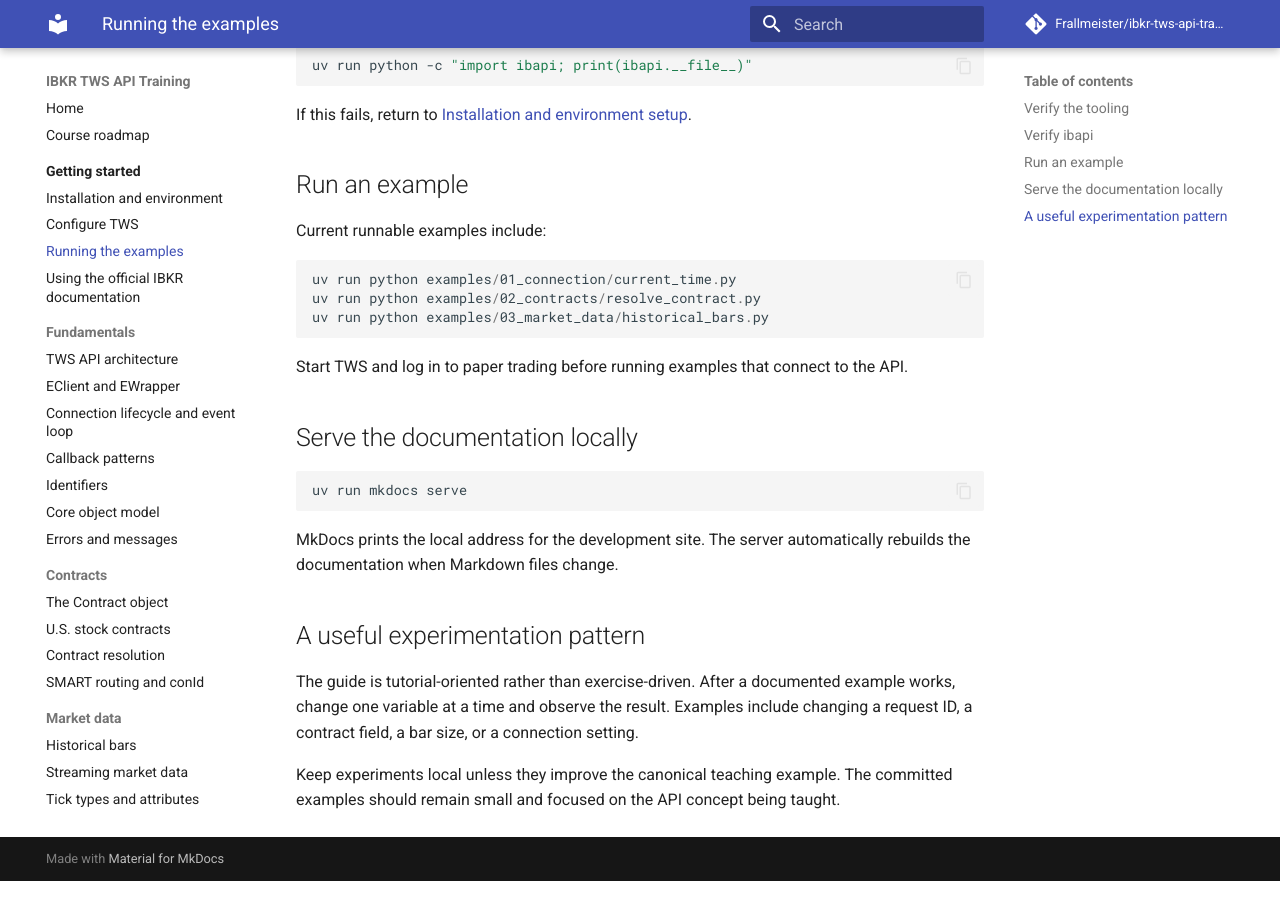
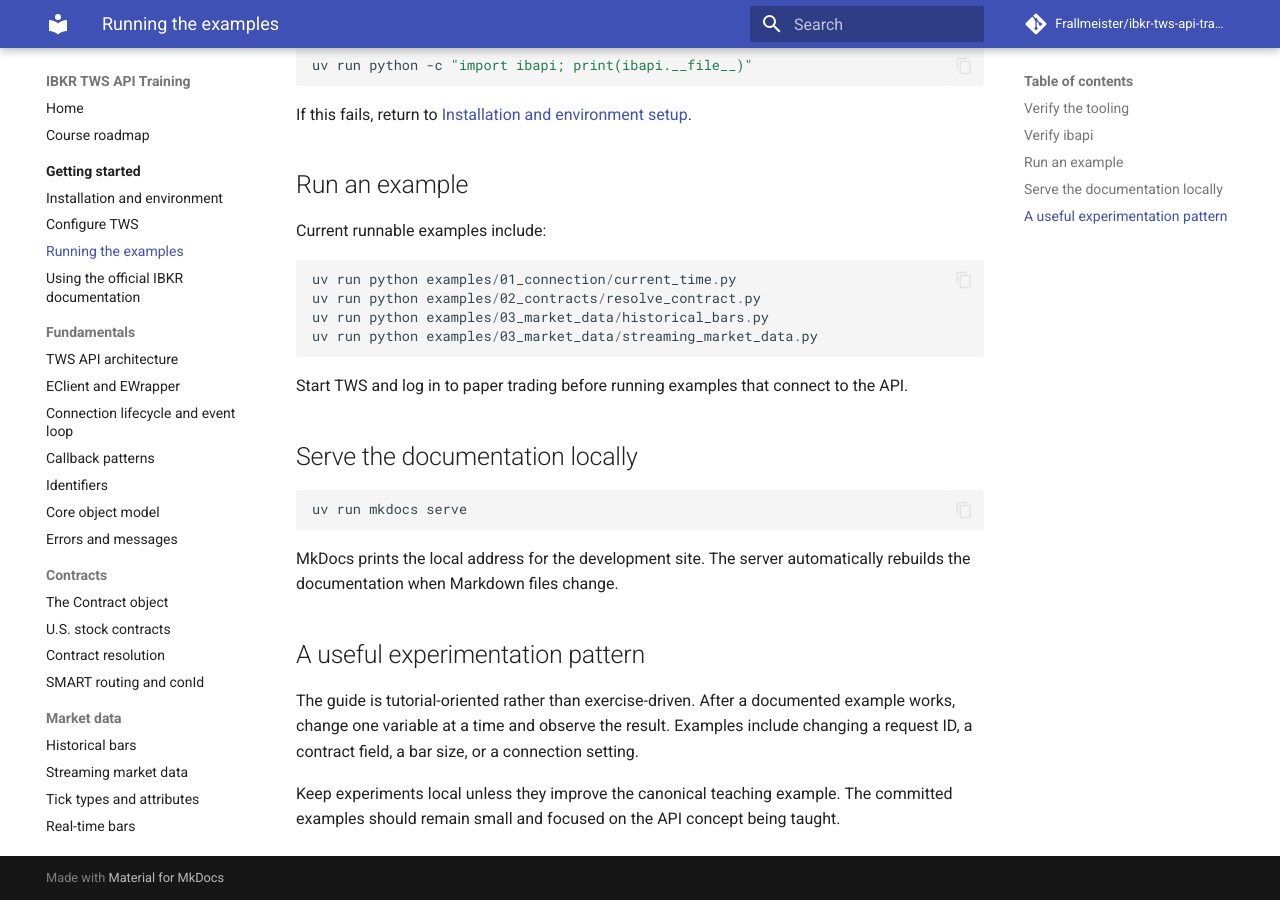
Before and after one commit to Frallmeister/ibkr-tws-api-training, an MkDocs documentation site: the page built from docs/getting-started/running-examples.md, in a window 1280 px wide and 900 px high, scrolled down 554 px. Built offline with MkDocs 1.6.1 and Material for MkDocs 9.7.7, drawn with Linux system fonts in a browser that asks for light colours; comment, search, counter and statistics services are not loaded.

Commit message:
docs: list streaming market data example

````diff
--- a/docs/getting-started/running-examples.md
+++ b/docs/getting-started/running-examples.md
@@ -30,6 +30,7 @@
 uv run python examples/01_connection/current_time.py
 uv run python examples/02_contracts/resolve_contract.py
 uv run python examples/03_market_data/historical_bars.py
+uv run python examples/03_market_data/streaming_market_data.py
 ```
 
 Start TWS and log in to paper trading before running examples that connect to the API.
````
